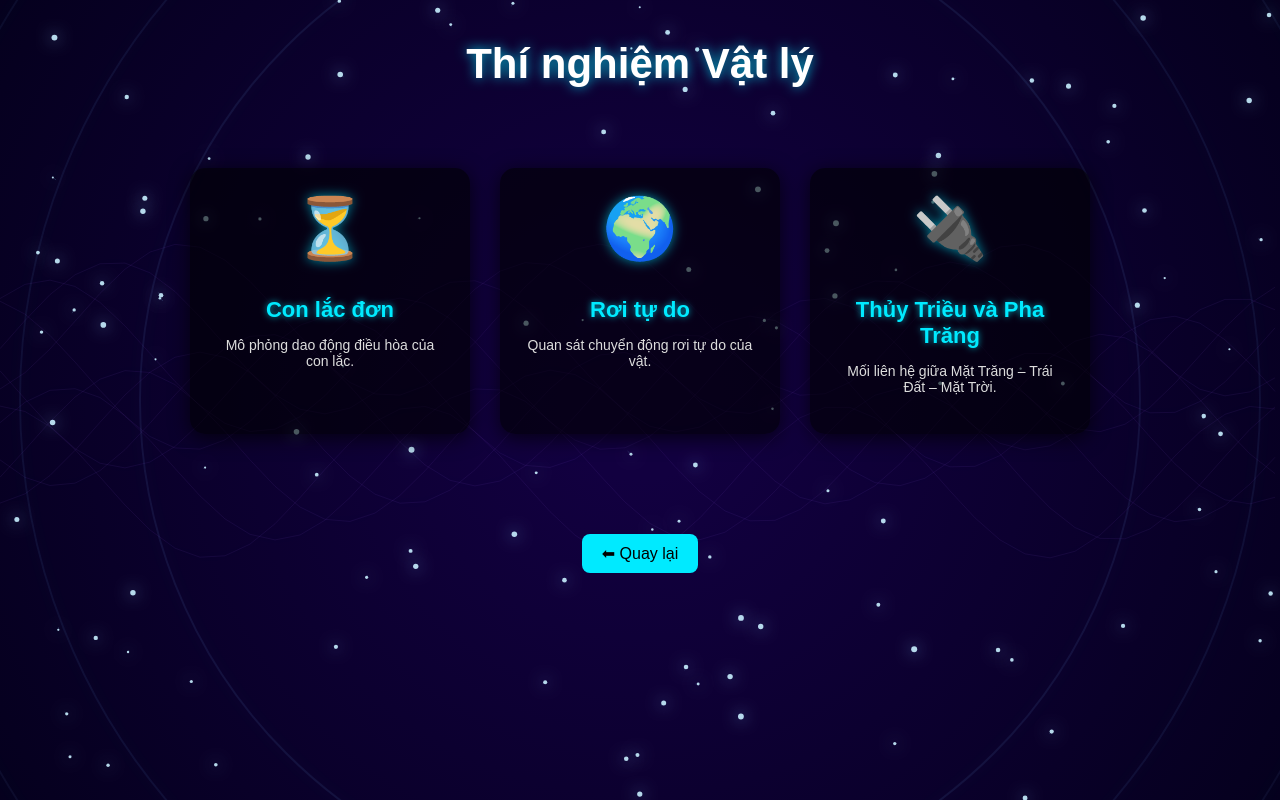
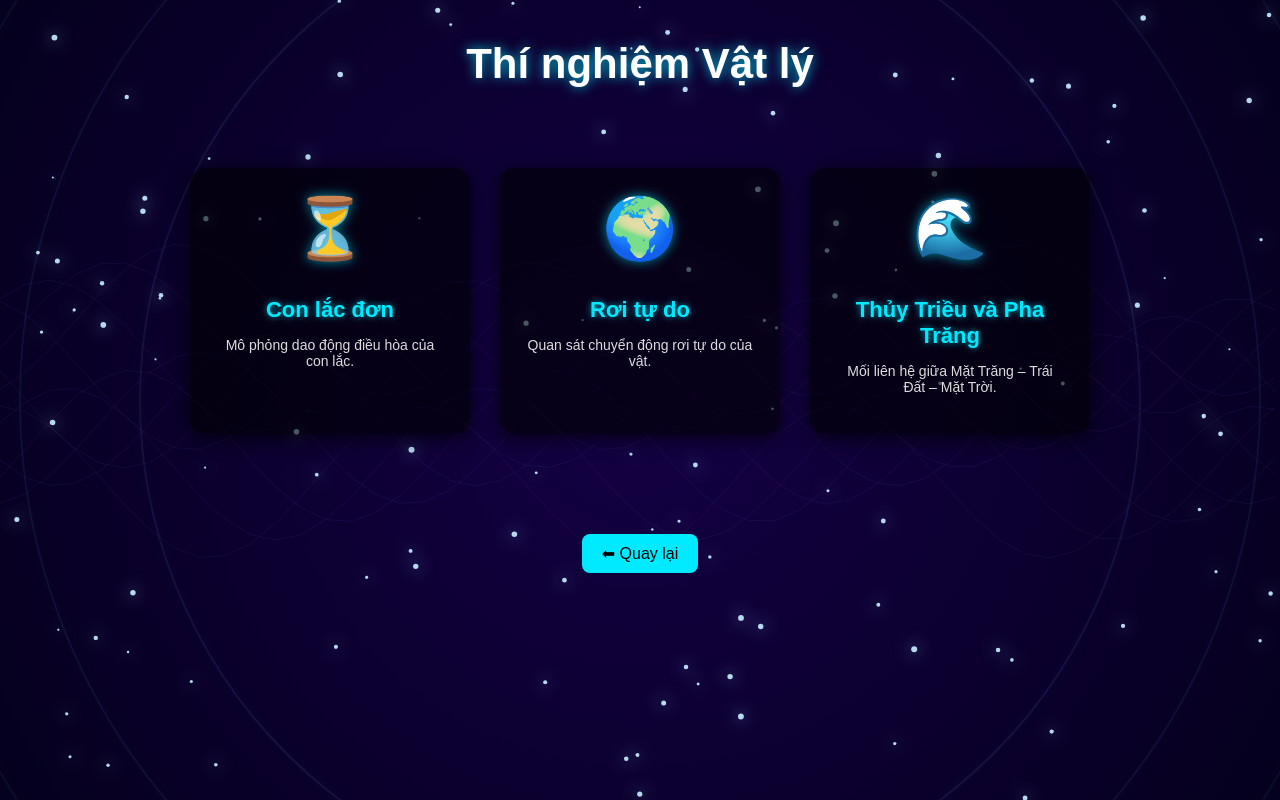
Before and after one commit to voyen8670-jpg/study-lab, a plain HTML site: page physics.html in a window 1280 px wide. Drawn offline with Linux system fonts and the light colour scheme; animation ran at ten frames a second.

Commit message:
Update physics.html

```diff
--- a/physics.html
+++ b/physics.html
@@ -111,7 +111,7 @@
       <p>Quan sát chuyển động rơi tự do của vật.</p>
     </div>
     <div class="card" onclick="location.href='3_physics.html'">
-      <div class="icon">🔌</div>
+      <div class="icon">🌊</div>
       <h2>Thủy Triều và Pha Trăng</h2>
       <p>Mối liên hệ giữa Mặt Trăng – Trái Đất – Mặt Trời.</p>
     </div>
```
